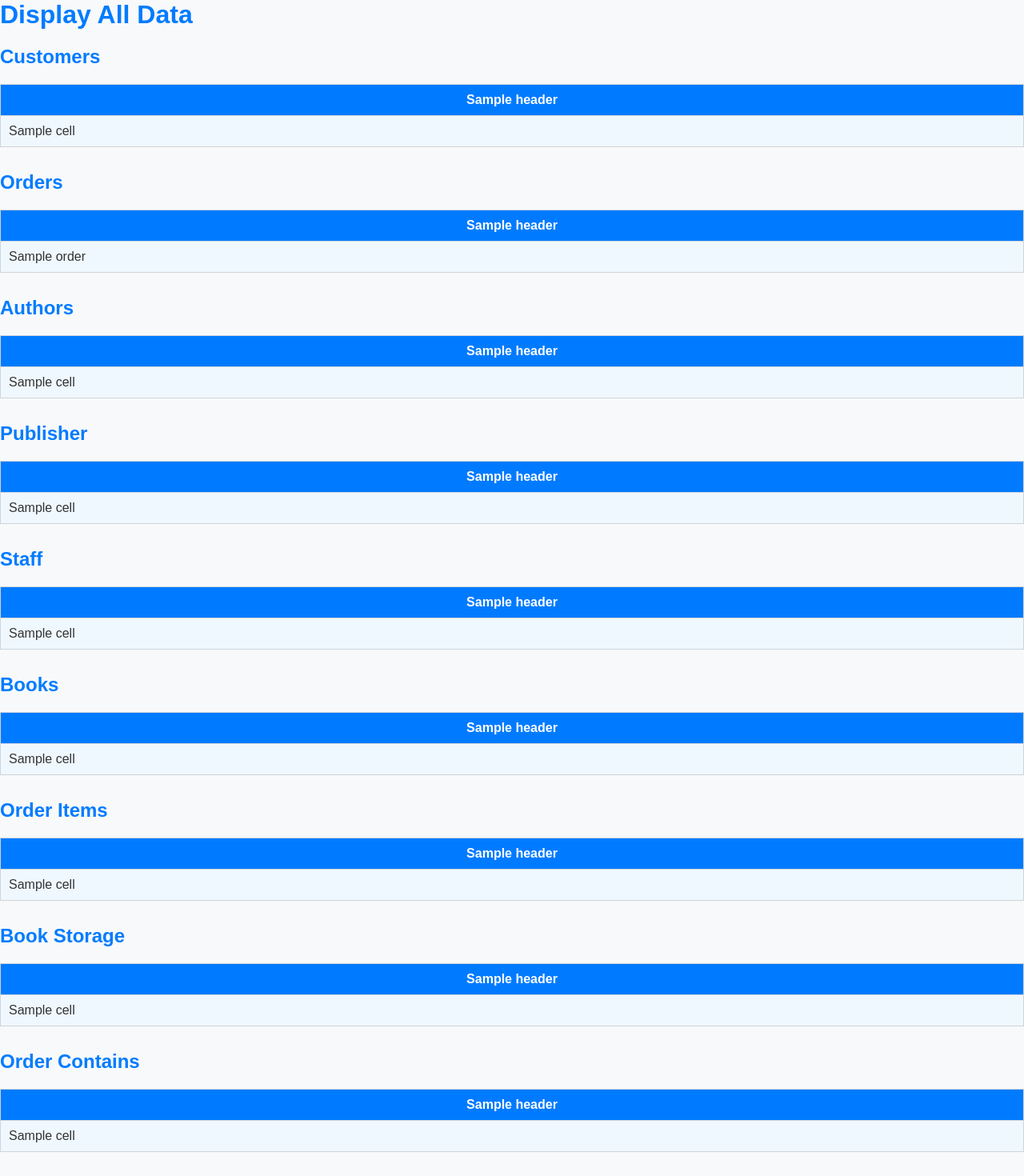
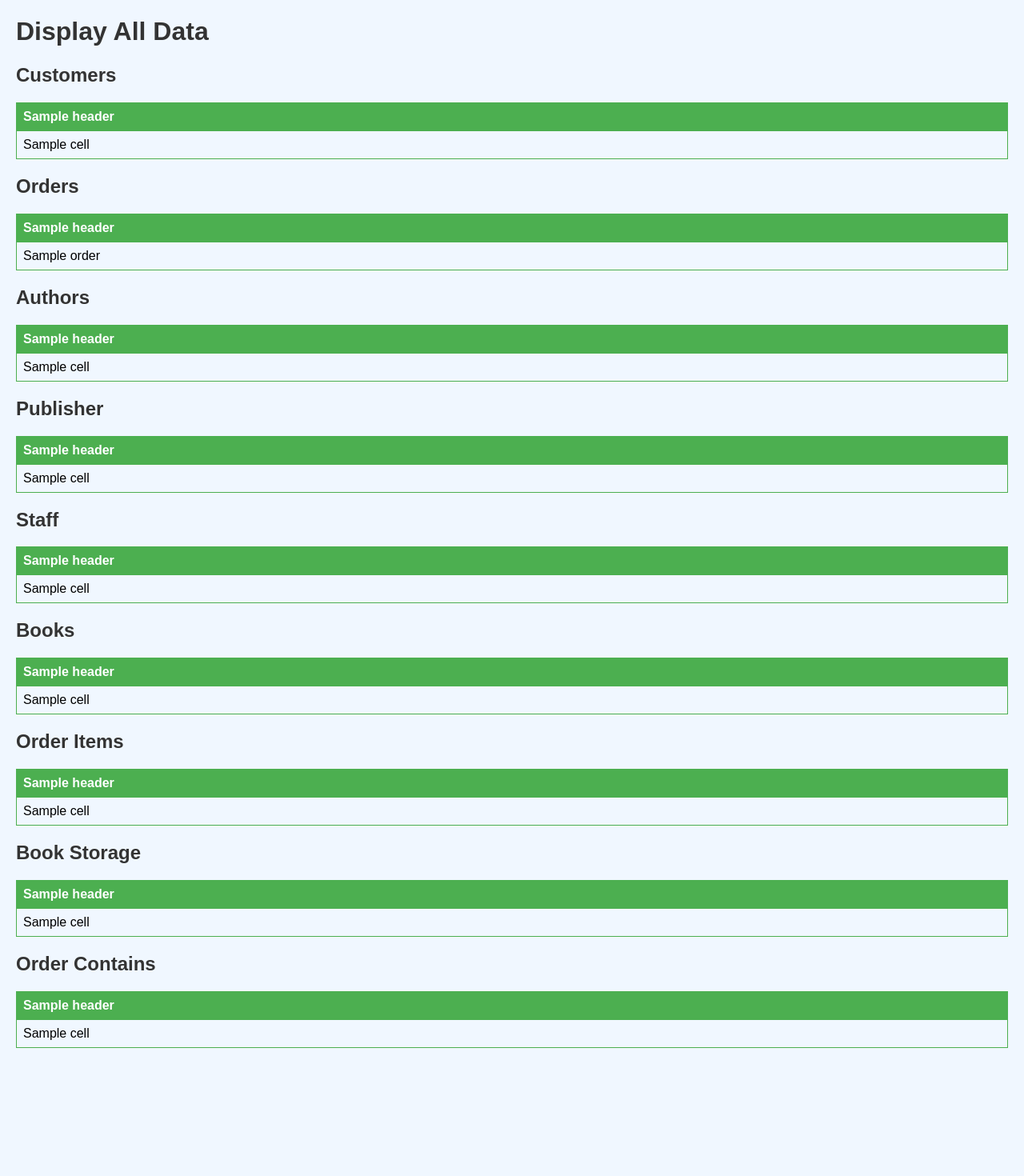
Before and after one commit to larakallas/433, a Flask app: template Templates/display_tables.html in a window 1280 px wide. Shown: the whole page at 80% size. After the commit the page ends 1310 px from the top, so only its background shows below. Run offline with Flask 3, Linux system fonts and the light colour scheme; the template is opened without the code that fills it: most values are stand-ins (such as "Sample title", 1, 10 or a date in 2020); some libraries are stand-ins or nearby versions.

Commit message:
Update display_tables.html

```diff
--- a/Templates/display_tables.html
+++ b/Templates/display_tables.html
@@ -5,54 +5,68 @@
     <title>Display All Data</title>
 </head>
 <style>
-/* Resetting default margin and padding */
-body, h1, h2, table {
-    margin: 0;
-    padding: 0;
+    body {
+        font-family: Arial, sans-serif;
+        margin: 20px;
+        background-color: #f0f7ff; /* Light blue background color */
     }
 
-/* Setting font family and size */
-body {
-    font-family: Arial, sans-serif;
-    font-size: 16px;
-    background-color: #f8f9fa; /* Background color */
+    h1, h2 {
         color: #333;
     }
 
-h1, h2 {
+    form {
         margin-bottom: 20px;
-    color: #007bff; /* Heading color */
     }
 
-/* Styling table */
-table {
-    width: 100%;
-    border-collapse: collapse;
-    margin-bottom: 30px;
+    label {
+        display: block;
+        margin-bottom: 5px;
     }
 
-th, td {
-    padding: 10px;
-    border: 1px solid #ced4da;
+    input[type="text"], input[type="email"] {
+        padding: 5px;
+        width: 200px;
     }
 
-th {
-    background-color: #007bff; /* Header background color */
-    color: #fff; /* Header text color */
-    font-weight: bold;
+    input[type="submit"] {
+        padding: 5px 10px;
+        background-color: #4CAF50;
+        color: white;
+        border: none;
+        cursor: pointer;
     }
 
-/* Alternating row background color */
-tr:nth-child(even) {
-    background-color: #f0f8ff; /* Even row background color */
+    input[type="submit"]:hover {
+        background-color: #45a049;
     }
 
-/* Hover effect on table rows */
-tr:hover {
-    background-color: #cce5ff; /* Hovered row background color */
+    a {
+        color: #4CAF50;
+        text-decoration: none;
     }
 
+    a:hover {
+        text-decoration: underline;
+    }
 
+    /* Style for tables */
+    table {
+        border-collapse: collapse;
+        width: 100%;
+        margin-bottom: 20px;
+    }
+
+    table th, table td {
+        border: 1px solid #4CAF50; /* Green border color */
+        padding: 8px;
+        text-align: left;
+    }
+
+    table th {
+        background-color: #4CAF50; /* Green header background color */
+        color: white;
+    }
 </style>
 <body>
     <h1>Display All Data</h1>
```
Lines whose indentation alone changed are shown as unchanged.
